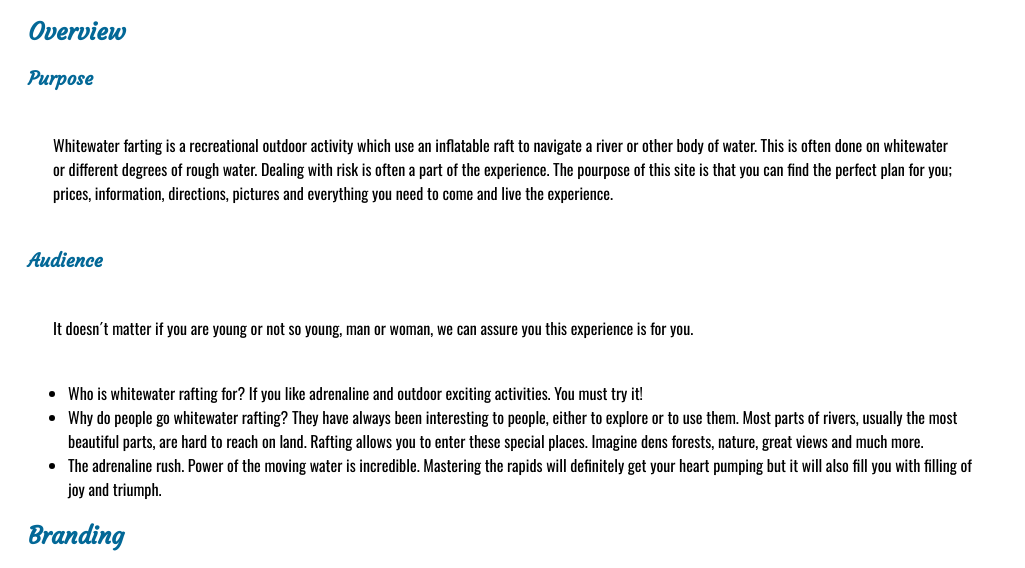
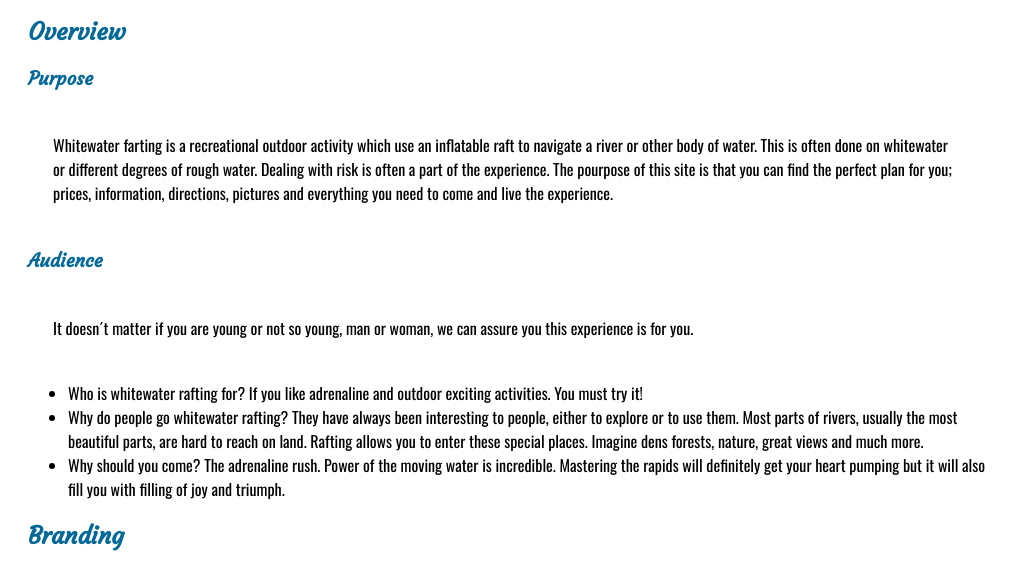
Before and after one commit to jenriquez88/wdd130, a plain HTML site: page wwr/site-plan-rafting.html in a window 1280 px wide. Shown: the part 178-746 px from the top of the page, without its empty margins (0-1025 px from the left). Drawn offline with nearby package versions, Linux system fonts and the light colour scheme.

Commit message:
audience

```diff
--- a/wwr/site-plan-rafting.html
+++ b/wwr/site-plan-rafting.html
@@ -22,7 +22,7 @@
         <ul>
             <li> Who is whitewater rafting for? If you like adrenaline and outdoor exciting activities. You must try it!</li>
             <li>Why do people go whitewater rafting? They have always been interesting to people, either to explore or to use them. Most parts of rivers, usually the most beautiful parts, are hard to reach on land. Rafting allows you to enter these special places. Imagine dens forests, nature, great views and much more.</li>
-            <li>The adrenaline rush. Power of the moving water is incredible. Mastering the rapids will definitely get your heart pumping but it will also fill you with filling of joy and triumph. </li>
+            <li>Why should you come? The adrenaline rush. Power of the moving water is incredible. Mastering the rapids will definitely get your heart pumping but it will also fill you with filling of joy and triumph. </li>
         </ul>
         <h2>Branding</h2>
         <h3>Website Logo</h3>
```
